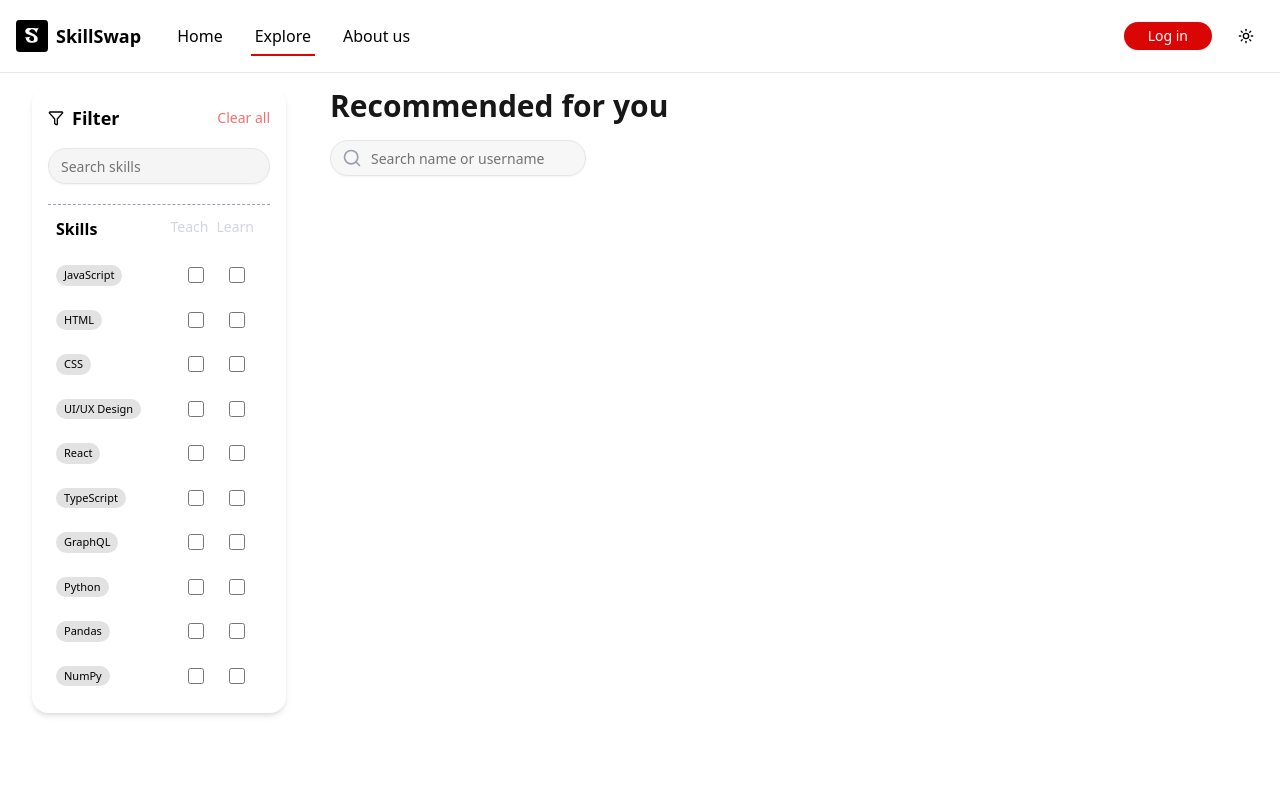
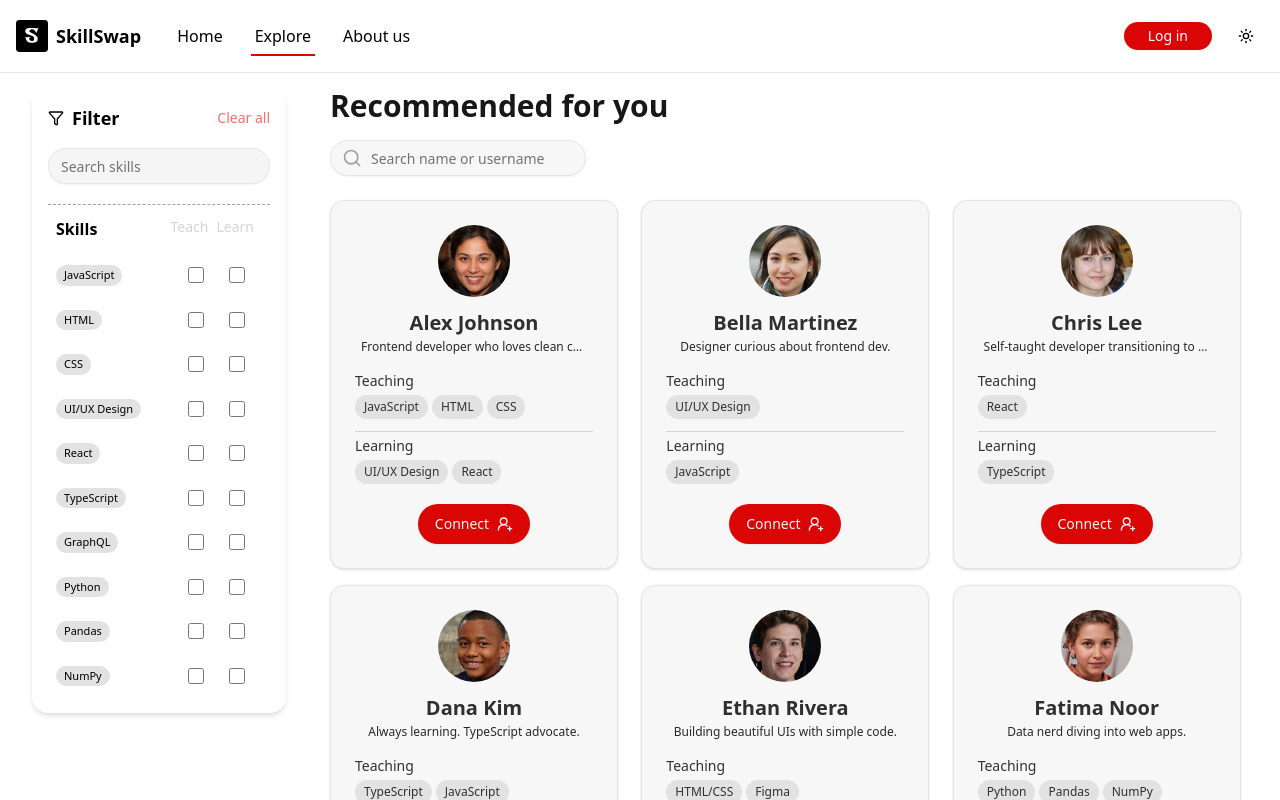
Before and after one commit to lpun-majessica/skill-swap, a Next.js app: page /explore in a window 1280 px wide. Shown: the top 800 px of the page. Built offline with nearby package versions, Linux system fonts and the light colour scheme.

Commit message:
fix: move recommendation logic to data-context to search all users

```diff
--- a/src/components/user-list/recommended-user-list.jsx
+++ b/src/components/user-list/recommended-user-list.jsx
@@ -5,34 +5,14 @@ import { useAuthContext } from "@/contexts/auth-context";
 import { UserList } from "./user-list";
 
 export function RecommendedUserList() {
-	const { currentUser } = useAuthContext();
-	const { getFilteredUsers } = useDataContext();
+  const { currentUser } = useAuthContext();
+  const { getFilteredUsers, users } = useDataContext();
 
-	if (!currentUser) return null;
+  if (!currentUser) return <UserList users={users} />;
 
-	const filteredUsers = getFilteredUsers(currentUser.id);
-	const displayUsers = filteredUsers.sort(
-		(userA, userB) =>
-			countSimilarSkills(userB.skillsToTeach, userB.skillsToLearn) -
-			countSimilarSkills(userA.skillsToTeach, userA.skillsToLearn)
-	);
+  // recommended users by default
+  // or filtered users when filters or search are applied
+  const displayUsers = getFilteredUsers(currentUser.id);
 
-	return <UserList users={displayUsers} />;
-
-	function countSimilarSkills(skillsToTeach, skillsToLearn) {
-		return (
-			compare(skillsToTeach, currentUser.skillsToLearn) +
-			compare(skillsToLearn, currentUser.skillsToTeach)
-		);
-
-		function compare(targetSkills, userSkills) {
-			let result = 0;
-			if (targetSkills && userSkills) {
-				targetSkills.forEach(
-					(skill) => (result += userSkills.includes(skill) ? 1 : 0)
-				);
-			}
-			return result;
-		}
-	}
+  return <UserList users={displayUsers} />;
 }
--- a/src/contexts/data-context.jsx
+++ b/src/contexts/data-context.jsx
@@ -1,5 +1,4 @@
 "use client";
-
 import { createContext, useContext, useState } from "react";
 import usersData from "../lib/data/users.json";
 import connectionsData from "../lib/data/connections.json";
@@ -9,6 +8,11 @@ const DataContext = createContext();
 export function DataProvider({ children }) {
   const [users, setUsers] = useState(usersData);
   const [connections, setConnections] = useState(connectionsData);
+  const [filters, setFilters] = useState({
+    skillsToTeach: [],
+    skillsToLearn: [],
+  });
+  const [searchKeyword, setSearchKeyword] = useState("");
 
   // User
   const updateUser = (id, updatedFields) => {
@@ -46,43 +50,85 @@ export function DataProvider({ children }) {
     setConnections((prev) => prev.filter((conn) => conn.id !== connectionId));
   };
 
-  // Filtered list
-  const [filters, setFilters] = useState({
-    skillsToTeach: [],
-    skillsToLearn: [],
-  });
+  // Helper function to count similar skills between users
+  const countSimilarSkills = (user, currentUser) => {
+    const compareSkills = (targetSkills, userSkills) => {
+      let count = 0;
+      if (targetSkills && userSkills) {
+        targetSkills.forEach(
+          (skill) => (count += userSkills.includes(skill) ? 1 : 0)
+        );
+      }
+      return count;
+    };
 
-  const [searchKeyword, setSearchKeyword] = useState("");
+    return (
+      compareSkills(user.skillsToTeach, currentUser.skillsToLearn) +
+      compareSkills(user.skillsToLearn, currentUser.skillsToTeach)
+    );
+  };
 
-  const getFilteredUsers = (currentUserId) => {
-    let filtered = users.filter((user) => user.id !== currentUserId); // Exclude self
-
+  // Get recommended users based on skill matching
+  const getRecommendedUsers = (currentUserId) => {
     const currentUser = users.find((user) => user.id === currentUserId);
     if (!currentUser) return [];
 
-    // Determine which skills to use
-    const baseSkillsToTeach =
-      filters.skillsToTeach.length > 0
-        ? filters.skillsToTeach
-        : currentUser.skillsToTeach;
-    const baseSkillsToLearn =
-      filters.skillsToLearn.length > 0
-        ? filters.skillsToLearn
-        : currentUser.skillsToLearn;
+    return users
+      .filter((user) => user.id !== currentUserId) // Exclude self
+      .filter((user) => {
+        // Must have at least one matching skill
+        const teachesMatch = user.skillsToTeach.some((skill) =>
+          currentUser.skillsToLearn.includes(skill)
+        );
+        const learnsMatch = user.skillsToLearn.some((skill) =>
+          currentUser.skillsToTeach.includes(skill)
+        );
+        return teachesMatch || learnsMatch;
+      })
+      .sort(
+        (userA, userB) =>
+          countSimilarSkills(userB, currentUser) -
+          countSimilarSkills(userA, currentUser)
+      );
+  };
 
-    // Filter by skills
-    filtered = filtered.filter((user) => {
-      const teachesMatch = user.skillsToTeach.some((skill) =>
-        baseSkillsToLearn.includes(skill)
-      );
-      const learnsMatch = user.skillsToLearn.some((skill) =>
-        baseSkillsToTeach.includes(skill)
-      );
-      return teachesMatch || learnsMatch;
-    });
+  // Get users based on filters and search
+  const getFilteredUsers = (currentUserId) => {
+    const currentUser = users.find((user) => user.id === currentUserId);
+    if (!currentUser) return [];
 
-    // Filter by search keyword
-    if (searchKeyword.trim() !== "") {
+    // Check if filters or search are active
+    const hasActiveFilters =
+      filters.skillsToTeach.length > 0 || filters.skillsToLearn.length > 0;
+    const hasActiveSearch = searchKeyword.trim() !== "";
+
+    // If no filters or search, return recommended users
+    if (!hasActiveFilters && !hasActiveSearch) {
+      return getRecommendedUsers(currentUserId);
+    }
+
+    // Start with all users except current user
+    let filtered = users.filter((user) => user.id !== currentUserId);
+
+    // Apply skill filters if any
+    if (hasActiveFilters) {
+      filtered = filtered.filter((user) => {
+        const teachesMatch =
+          filters.skillsToLearn.length === 0 ||
+          user.skillsToTeach.some((skill) =>
+            filters.skillsToLearn.includes(skill)
+          );
+        const learnsMatch =
+          filters.skillsToTeach.length === 0 ||
+          user.skillsToLearn.some((skill) =>
+            filters.skillsToTeach.includes(skill)
+          );
+        return teachesMatch || learnsMatch;
+      });
+    }
+
+    // Apply search filter if any
+    if (hasActiveSearch) {
       const keyword = searchKeyword.toLowerCase();
       filtered = filtered.filter(
         (user) =>
@@ -106,15 +152,12 @@ export function DataProvider({ children }) {
       .map((conn) =>
         conn.sender_id === currentUserId ? conn.receiver_id : conn.sender_id
       );
-
     const pendingSent = connections
       .filter((conn) => !conn.isAccepted && conn.sender_id === currentUserId)
       .map((conn) => conn.receiver_id);
-
     const pendingReceived = connections
       .filter((conn) => !conn.isAccepted && conn.receiver_id === currentUserId)
       .map((conn) => conn.sender_id);
-
     return { accepted, pendingSent, pendingReceived };
   };
 
@@ -122,7 +165,6 @@ export function DataProvider({ children }) {
   const getUsersByStatus = (currentUserId, type) => {
     const { accepted, pendingSent, pendingReceived } =
       getConnectionLists(currentUserId);
-
     switch (type) {
       case "all":
         return users.filter((user) =>
@@ -154,6 +196,7 @@ export function DataProvider({ children }) {
         searchKeyword,
         setSearchKeyword,
         getFilteredUsers,
+        getRecommendedUsers,
         getUsersByStatus,
       }}
     >
```
